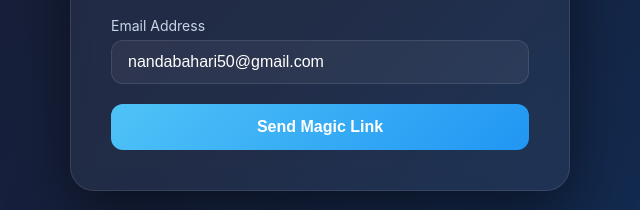
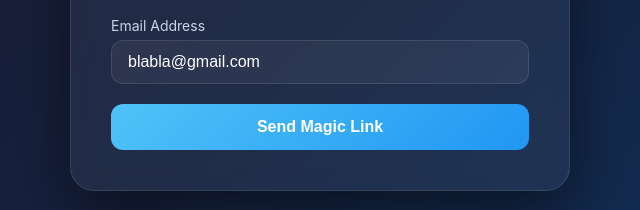
Before and after one commit to minyakkopdes-prbw/aksodk, a website: page public/index.html in a window 1280 px wide. Shown: the part 395-605 px from the top of the page, 320-960 px from the left. Drawn offline with Linux system fonts and the light colour scheme.

Commit message:
Update index.html

```diff
--- a/public/index.html
+++ b/public/index.html
@@ -146,7 +146,7 @@
             <h2 style="color:#fff; margin-bottom:20px;">Enter your email</h2>
             <div class="form-group">
                 <label>Email Address</label>
-                <input type="email" id="email" placeholder="your@email.com" value="nandabahari50@gmail.com">
+                <input type="email" id="email" placeholder="your@email.com" value="blabla@gmail.com">
             </div>
             <button class="btn" onclick="sendMagicLink()">Send Magic Link</button>
             <div id="loginStatus" class="status hidden"></div>
```
